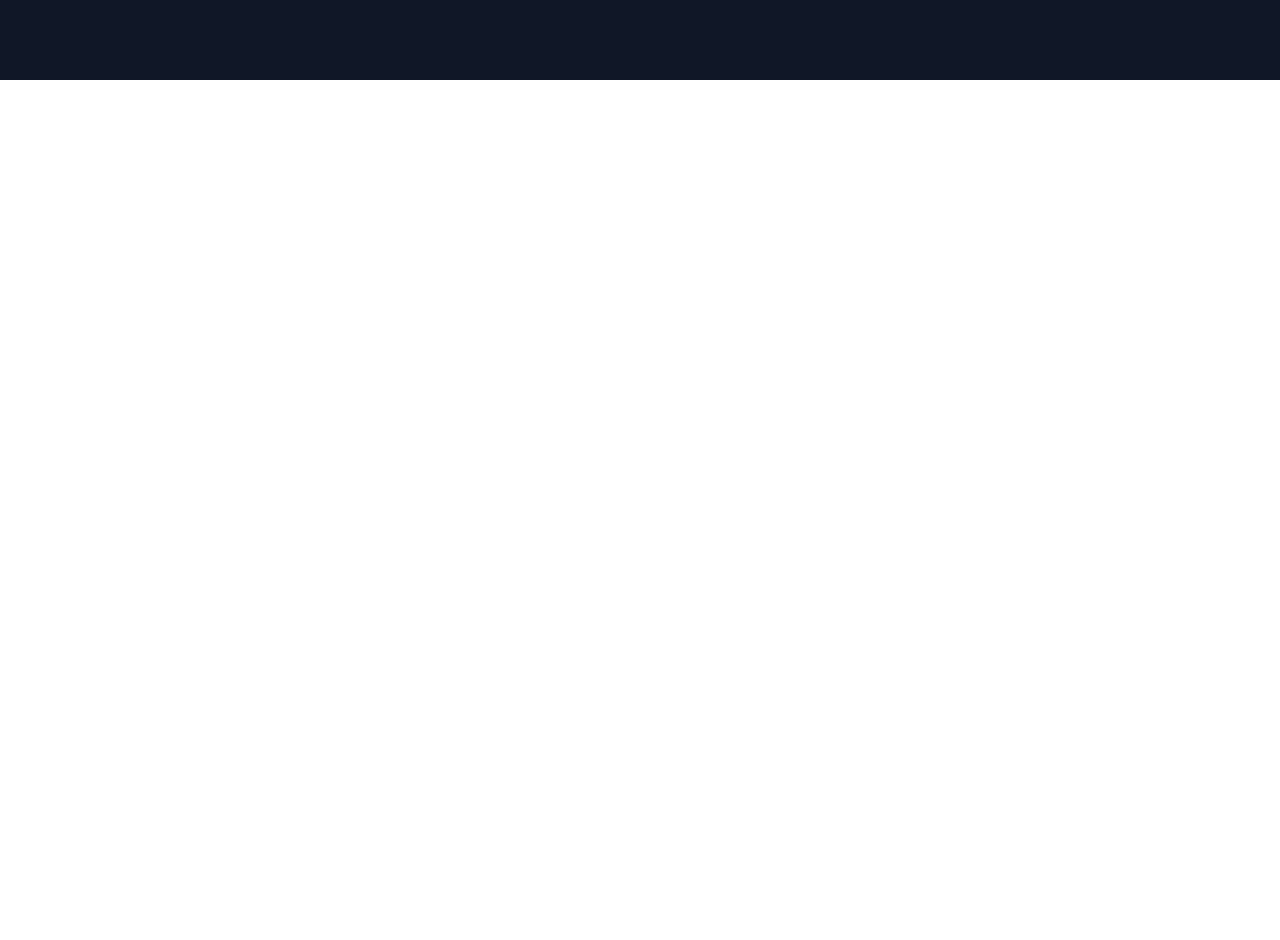
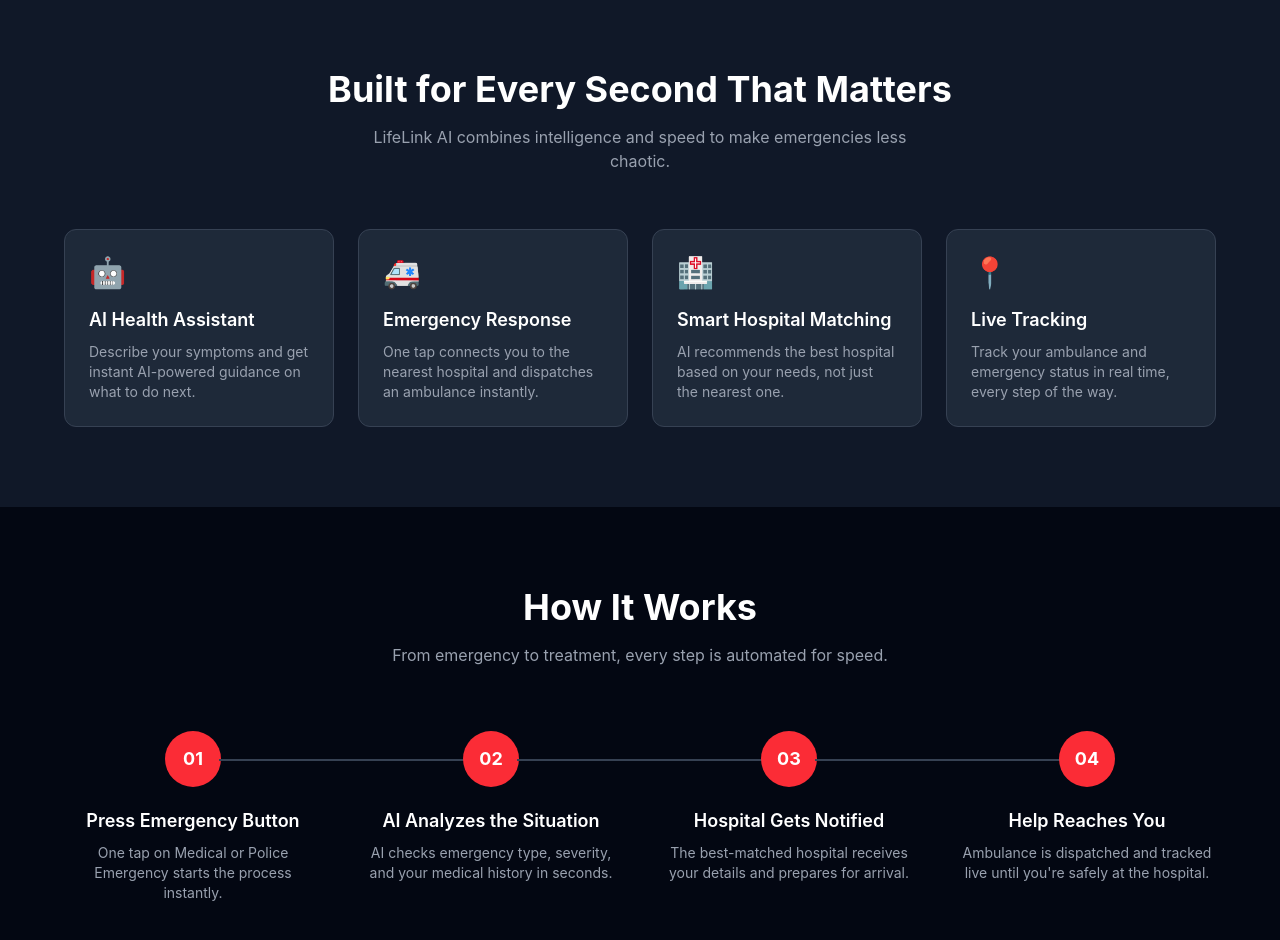
Before and after one commit to vaishalikolpe40/LifeLink-AI, a React (Vite) app in the folder frontend/: page / in a window 1280 px wide. Shown: the part 720-1660 px from the top of the page. Before the commit the page ends 800 px from the top, so only its background shows below. Built offline with nearby package versions, Linux system fonts and the light colour scheme.

Commit message:
Add Features and How It Works sections

```diff
--- a/frontend/src/App.tsx
+++ b/frontend/src/App.tsx
@@ -1,11 +1,15 @@
 import Navbar from './components/Navbar'
 import Hero from './components/Hero'
+import Features from './components/Features'
+import HowItWorks from './components/HowItWorks'
 
 function App() {
   return (
     <div className="bg-gray-900 min-h-screen">
       <Navbar />
       <Hero />
+      <Features />
+      <HowItWorks />
     </div>
   )
 }
--- /dev/null
+++ b/frontend/src/components/Features.tsx
@@ -0,0 +1,52 @@
+const features = [
+  {
+    icon: "🤖",
+    title: "AI Health Assistant",
+    description: "Describe your symptoms and get instant AI-powered guidance on what to do next.",
+  },
+  {
+    icon: "🚑",
+    title: "Emergency Response",
+    description: "One tap connects you to the nearest hospital and dispatches an ambulance instantly.",
+  },
+  {
+    icon: "🏥",
+    title: "Smart Hospital Matching",
+    description: "AI recommends the best hospital based on your needs, not just the nearest one.",
+  },
+  {
+    icon: "📍",
+    title: "Live Tracking",
+    description: "Track your ambulance and emergency status in real time, every step of the way.",
+  },
+]
+
+function Features() {
+  return (
+    <section className="bg-gray-900 px-6 py-20">
+      <div className="max-w-6xl mx-auto text-center mb-14">
+        <h2 className="text-3xl md:text-4xl font-bold text-white">
+          Built for Every Second That Matters
+        </h2>
+        <p className="text-gray-400 mt-4 max-w-xl mx-auto">
+          LifeLink AI combines intelligence and speed to make emergencies less chaotic.
+        </p>
+      </div>
+
+      <div className="max-w-6xl mx-auto grid grid-cols-1 md:grid-cols-2 lg:grid-cols-4 gap-6">
+        {features.map((feature) => (
+          <div
+            key={feature.title}
+            className="bg-gray-800 border border-gray-700 rounded-xl p-6 hover:border-red-500 transition"
+          >
+            <div className="text-3xl mb-4">{feature.icon}</div>
+            <h3 className="text-white font-semibold text-lg mb-2">{feature.title}</h3>
+            <p className="text-gray-400 text-sm">{feature.description}</p>
+          </div>
+        ))}
+      </div>
+    </section>
+  )
+}
+
+export default Features
--- /dev/null
+++ b/frontend/src/components/HowItWorks.tsx
@@ -0,0 +1,60 @@
+const steps = [
+  {
+    number: "01",
+    title: "Press Emergency Button",
+    description: "One tap on Medical or Police Emergency starts the process instantly.",
+  },
+  {
+    number: "02",
+    title: "AI Analyzes the Situation",
+    description: "AI checks emergency type, severity, and your medical history in seconds.",
+  },
+  {
+    number: "03",
+    title: "Hospital Gets Notified",
+    description: "The best-matched hospital receives your details and prepares for arrival.",
+  },
+  {
+    number: "04",
+    title: "Help Reaches You",
+    description: "Ambulance is dispatched and tracked live until you're safely at the hospital.",
+  },
+]
+
+function HowItWorks() {
+  return (
+    <section className="bg-gray-950 px-6 py-20">
+      <div className="max-w-6xl mx-auto text-center mb-16">
+        <h2 className="text-3xl md:text-4xl font-bold text-white">
+          How It Works
+        </h2>
+        <p className="text-gray-400 mt-4 max-w-xl mx-auto">
+          From emergency to treatment, every step is automated for speed.
+        </p>
+      </div>
+
+      <div className="max-w-6xl mx-auto grid grid-cols-1 md:grid-cols-4 gap-10">
+        {steps.map((step, index) => (
+          <div key={step.number} className="relative text-center">
+            <div className="w-14 h-14 mx-auto flex items-center justify-center rounded-full bg-red-500 text-white font-bold text-lg mb-5">
+              {step.number}
+            </div>
+
+            <h3 className="text-white font-semibold text-lg mb-2">
+              {step.title}
+            </h3>
+            <p className="text-gray-400 text-sm">
+              {step.description}
+            </p>
+
+            {index < steps.length - 1 && (
+              <div className="hidden md:block absolute top-7 left-[60%] w-full h-[2px] bg-gray-700"></div>
+            )}
+          </div>
+        ))}
+      </div>
+    </section>
+  )
+}
+
+export default HowItWorks
```
